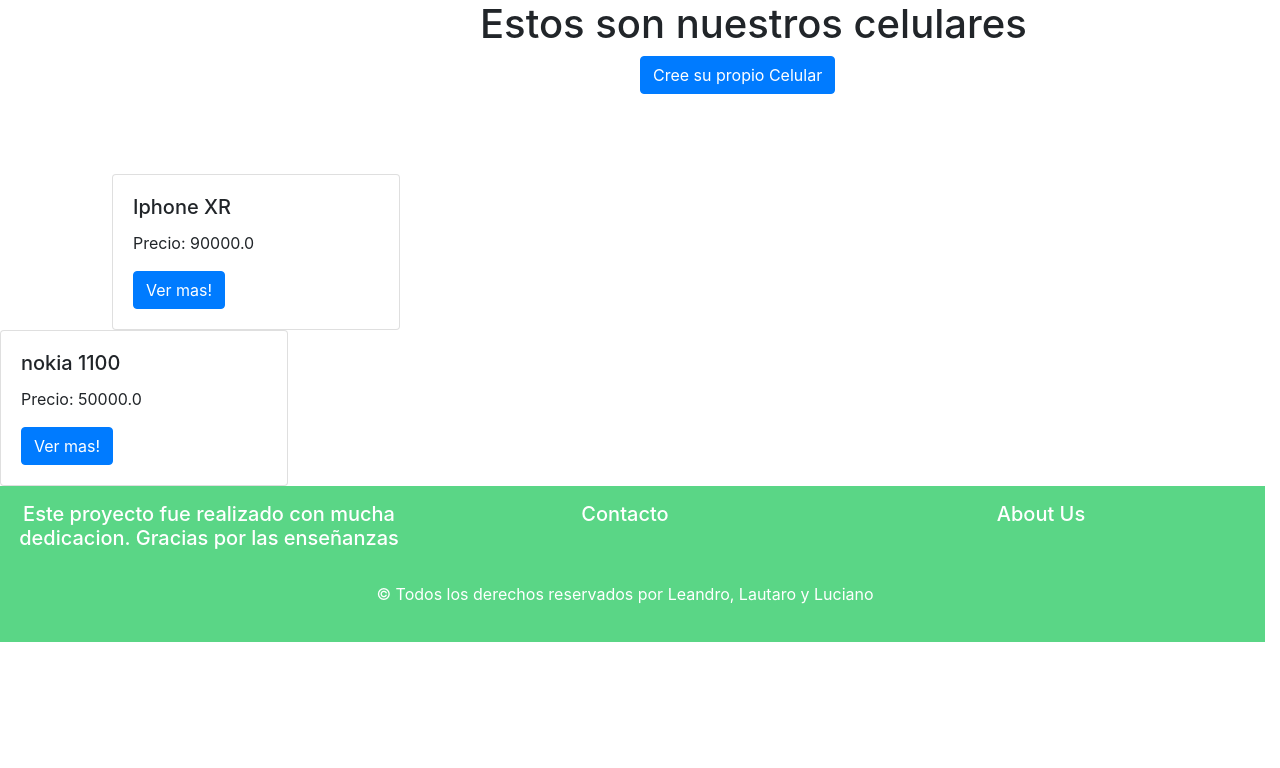
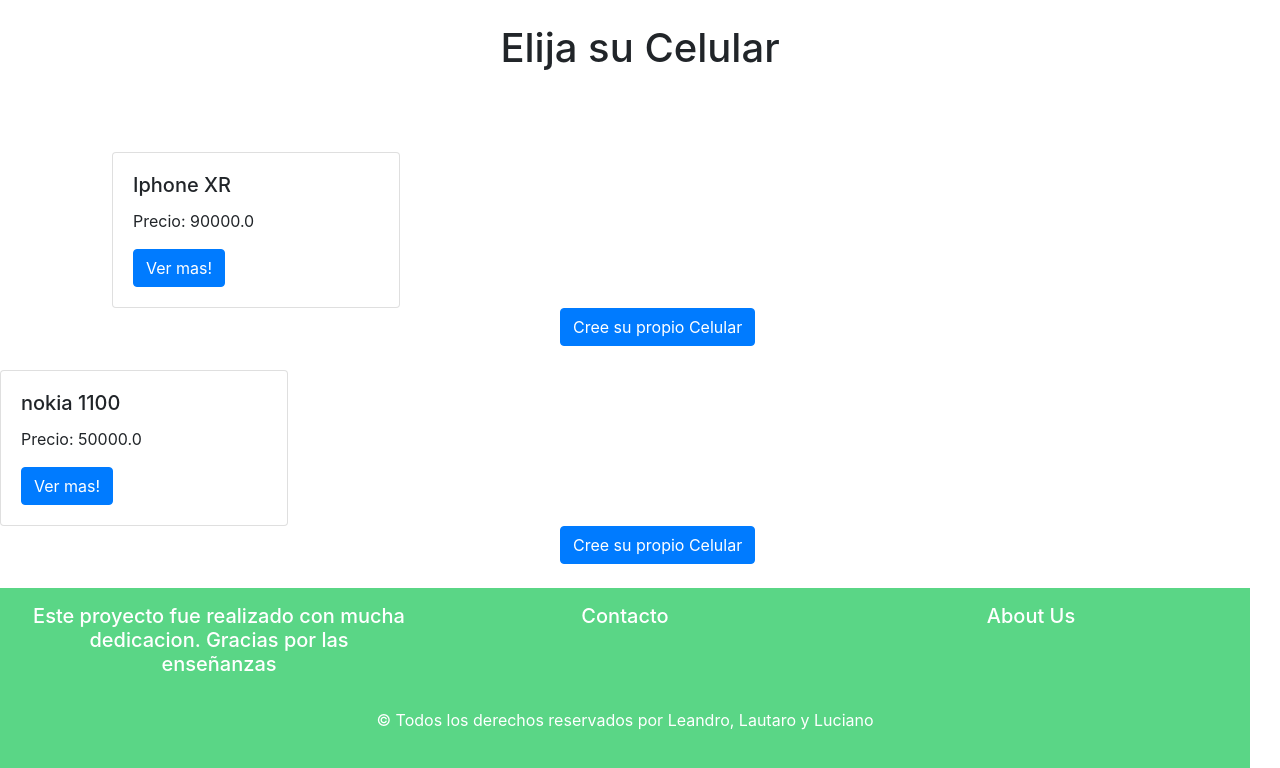
Before and after one commit to LucianoSuarez701/proyecto_final, a Django app: page /celulares/ in a window 1280 px wide. Shown: the part 56-824 px from the top of the page. Before the commit the page ends 698 px from the top, so only its background shows below. Run offline with Django 4.2, Linux system fonts and the light colour scheme; data comes from the database, SQL or seed files in the repository; both versions use the stored data as it was after the commit.

Commit message:
templates

```diff
--- a/templates/base.html
+++ b/templates/base.html
@@ -50,17 +50,16 @@
         </div>
 
     </nav>
+    {% block contenido %}
 
 
-    {% block contenido %}
 
     {% endblock %}
-
-    <footer class="d-flex ">
+    <footer class="container-fluid  ">
         <div class="row p-3 container-fluid  text-white text-center p-3" style="background: rgb(90, 214, 134);">
 
             <div class="col-xs-12 col-md-6  col-lg-4">
-                <p class="h5">Este proyecto fue realizado con mucha dedicacion.
+                <p class="h5 text-center">Este proyecto fue realizado con mucha dedicacion.
                     Gracias por las enseñanzas
                 </p>
             </div>
--- a/templates/celulares.html
+++ b/templates/celulares.html
@@ -5,11 +5,10 @@ Productos
 {% endblock %}
 
 {% block contenido %}
-<h1 style="margin-left:30rem">Estos son nuestros celulares</h1>
+<br>
+<h1 class="text-center col">Elija su Celular</h1>
 
-<form class="form-inline my-2 my-lg-0" action="/crear_celular/" method="GET">
-    <button style="margin-left:40rem" class="btn btn-primary" type="submit">Cree su propio Celular</button>
-</form>
+
 
 {{message}}
 
@@ -24,6 +23,11 @@ Productos
         </div>
     </div>
 </div>
+
+<form class="form-inline my-2 my-lg-0" action="/crear_celular/" method="GET">
+    <button style="margin-left:35rem" class="btn btn-primary" type="submit">Cree su propio Celular</button>
+</form>
+<br>
     {% endfor %}
 
 
```
Also changed, not shown: templates/heladeras.html (+24 -10 lines), templates/televisores.html (+11 -7 lines), db.sqlite3.
